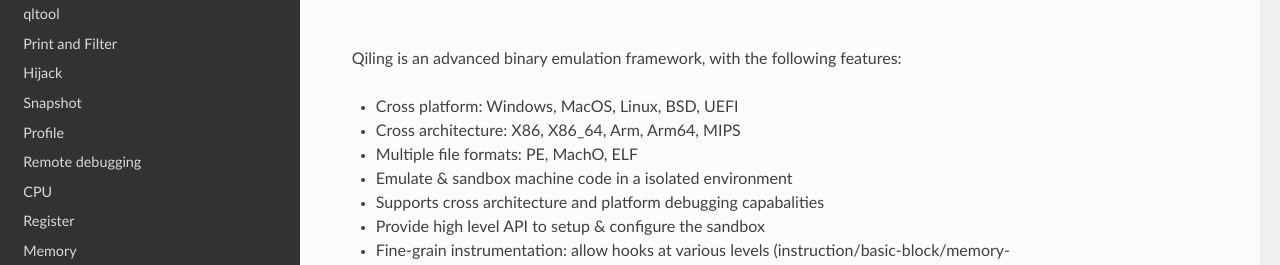
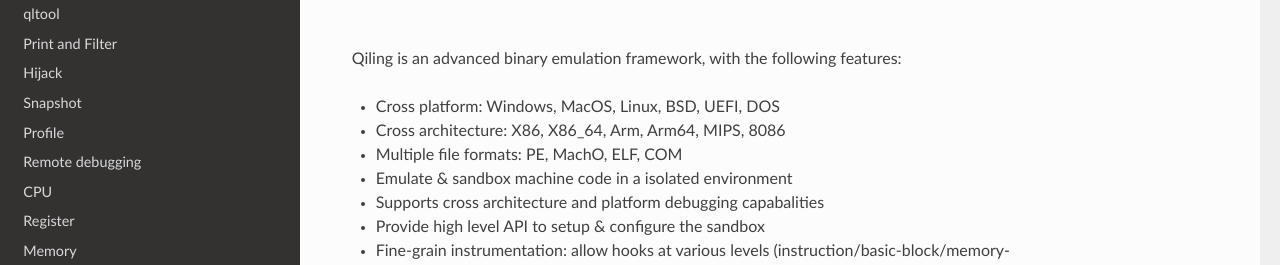
Before and after one commit to qilingframework/rtfd.io, an MkDocs documentation site: the page built from docs/index.md, in a window 1280 px wide and 1292 px high. Shown: the part 226-491 px from the top of the window. Built offline with MkDocs 1.6.1, drawn with Linux system fonts in a browser that asks for light colours; nearby versions of some CDN libraries.

Commit message:
Update index.md

```diff
--- a/docs/index.md
+++ b/docs/index.md
@@ -2,9 +2,9 @@
 
 Qiling is an advanced binary emulation framework, with the following features:
 
-- Cross platform: Windows, MacOS, Linux, BSD, UEFI
-- Cross architecture: X86, X86_64, Arm, Arm64, MIPS
-- Multiple file formats: PE, MachO, ELF
+- Cross platform: Windows, MacOS, Linux, BSD, UEFI, DOS
+- Cross architecture: X86, X86_64, Arm, Arm64, MIPS, 8086
+- Multiple file formats: PE, MachO, ELF, COM
 - Emulate & sandbox machine code in a isolated environment
 - Supports cross architecture and platform debugging capabalities
 - Provide high level API to setup & configure the sandbox
```
